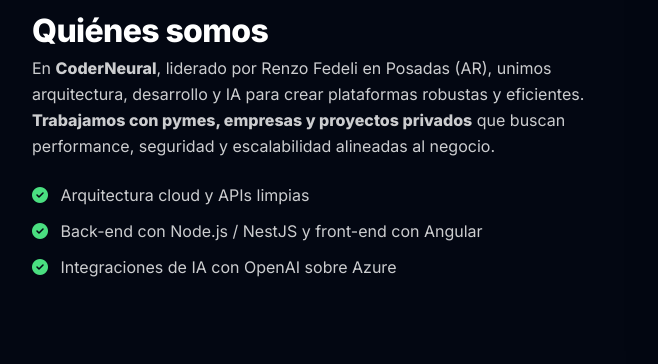
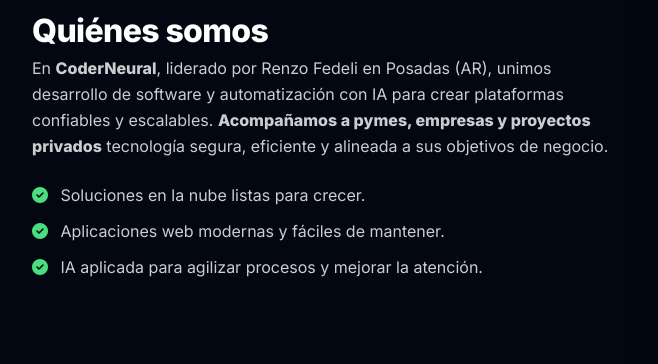
Before and after one commit to Redlager/landing-page-personal, a plain HTML site: page index.html in a window 1280 px wide. Shown: the part 972-1336 px from the top of the page, 0-658 px from the left. Drawn offline with nearby package versions, Linux system fonts and the light colour scheme.

Commit message:
Update index.html
mdoficiaciones para orientacion a cliente

```diff
--- a/index.html
+++ b/index.html
@@ -62,7 +62,7 @@
     Software <span class="text-pink-400">escalable</span> y <span class="text-pink-400">IA aplicada</span> para tu negocio
   </h1>
   <p class="text-white/80 md:text-lg mb-4">
-    Soluciones para <strong>pymes</strong>, <strong>empresas</strong> y <strong>proyectos privados</strong>: arquitectura, desarrollo web y automatización con OpenAI sobre Azure.
+    Soluciones para <strong>pymes</strong>, <strong>empresas</strong> y <strong>proyectos privados</strong>: arquitectura, desarrollo web y automatización para que tu negocio sea más ágil y competitivo.
   </p>
 
   <!-- Chips de segmentación -->
@@ -88,13 +88,13 @@
       <div class="fade-in">
         <h2 class="section-title">Quiénes somos</h2>
       <p class="text-white/80 leading-relaxed mb-6">
-  En <strong>CoderNeural</strong>, liderado por Renzo Fedeli en Posadas (AR), unimos arquitectura, desarrollo y IA para crear plataformas robustas y eficientes.
-  <strong>Trabajamos con pymes, empresas y proyectos privados</strong> que buscan performance, seguridad y escalabilidad alineadas al negocio.
+  En <strong>CoderNeural</strong>, liderado por Renzo Fedeli en Posadas (AR), unimos desarrollo de software y automatización con IA para crear plataformas confiables y escalables.
+  <strong>Acompañamos a pymes, empresas y proyectos privados</strong> tecnología segura, eficiente y alineada a sus objetivos de negocio.
 </p>
         <ul class="space-y-3 text-white/80">
-          <li><i class="fa-solid fa-circle-check text-green-400 mr-2"></i> Arquitectura cloud y APIs limpias</li>
-          <li><i class="fa-solid fa-circle-check text-green-400 mr-2"></i> Back-end con Node.js / NestJS y front-end con Angular</li>
-          <li><i class="fa-solid fa-circle-check text-green-400 mr-2"></i> Integraciones de IA con OpenAI sobre Azure</li>
+          <li><i class="fa-solid fa-circle-check text-green-400 mr-2"></i> Soluciones en la nube listas para crecer.</li>
+          <li><i class="fa-solid fa-circle-check text-green-400 mr-2"></i> Aplicaciones web modernas y fáciles de mantener.</li>
+          <li><i class="fa-solid fa-circle-check text-green-400 mr-2"></i> IA aplicada para agilizar procesos y mejorar la atención.</li>
         </ul>
       </div>
       <div class="fade-in">
```
